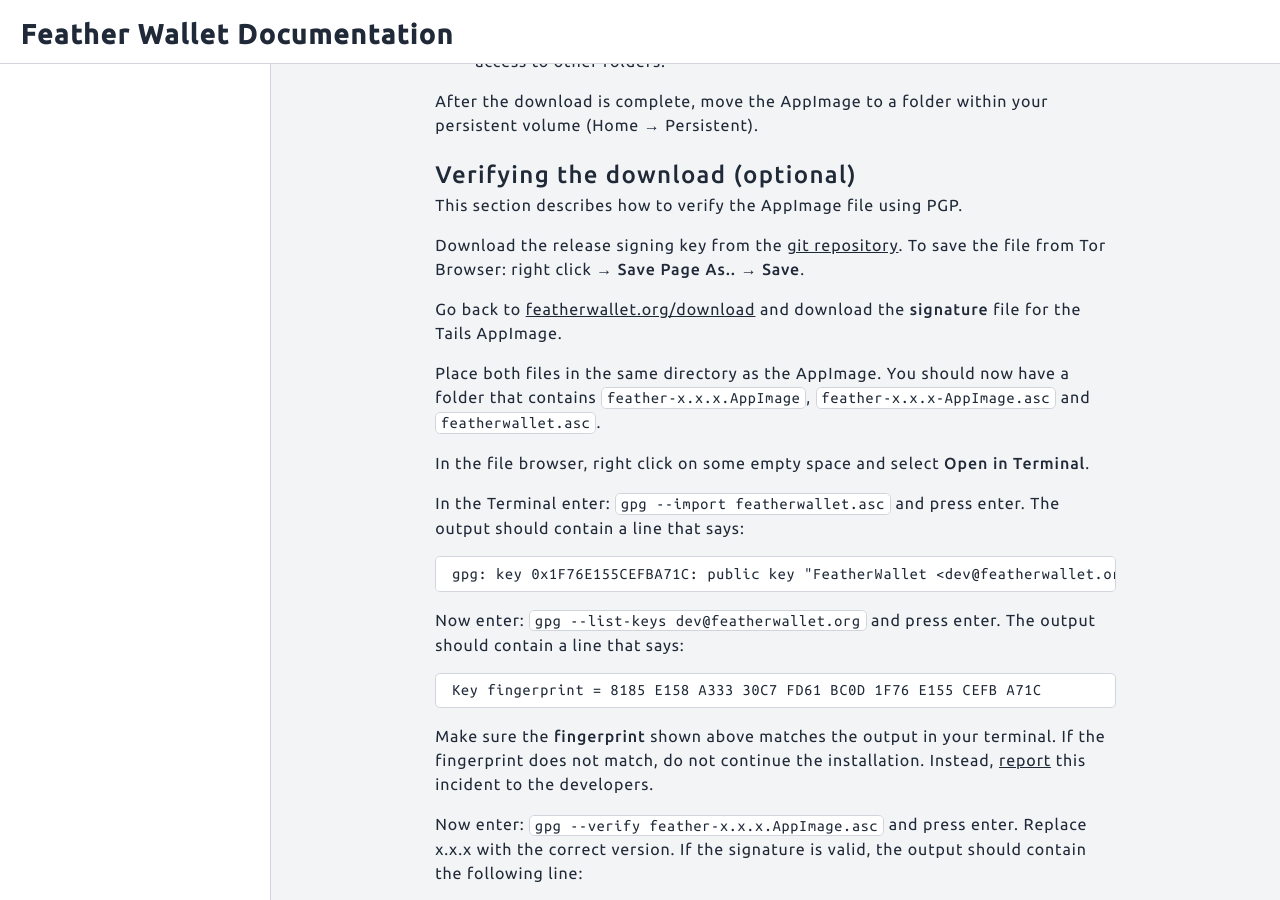
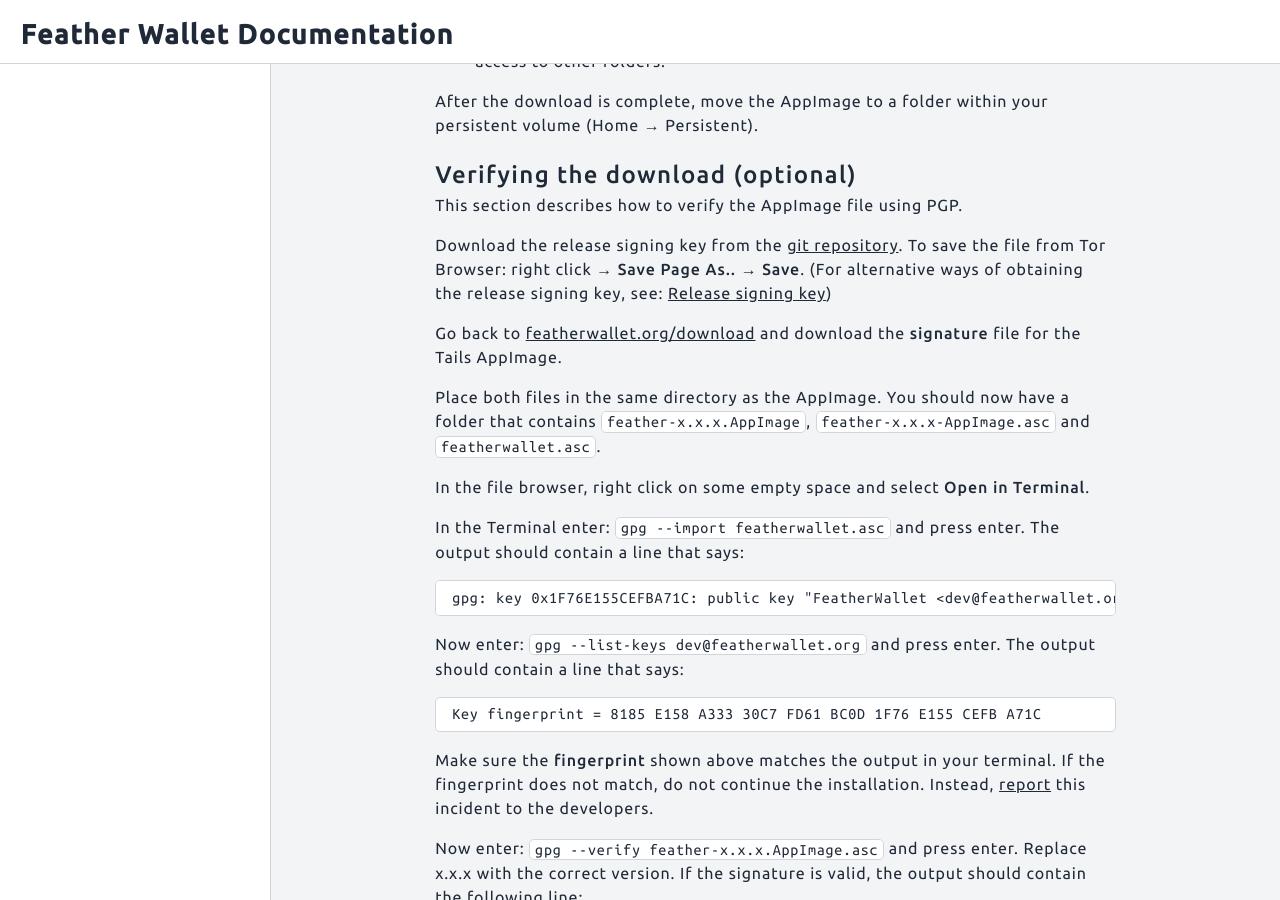
Before and after one commit to jermanuts/feather-docs, a Jekyll site: the page built from content/_guides/tails.md, in a window 1280 px wide and 900 px high, scrolled down 910 px. Built offline with Jekyll 4.4.1, drawn with Linux system fonts in a browser that asks for light colours.

Commit message:
tails: add link to release signing key

```diff
--- a/content/_guides/tails.md
+++ b/content/_guides/tails.md
@@ -39,7 +39,7 @@
 
 This section describes how to verify the AppImage file using PGP.
 
-Download the release signing key from the [git repository](https://raw.githubusercontent.com/feather-wallet/feather/master/utils/pubkeys/featherwallet.asc). To save the file from Tor Browser: right click **→ Save Page As.. → Save**.
+Download the release signing key from the [git repository](https://raw.githubusercontent.com/feather-wallet/feather/master/utils/pubkeys/featherwallet.asc). To save the file from Tor Browser: right click **→ Save Page As.. → Save**. (For alternative ways of obtaining the release signing key, see: [Release signing key](release-signing-key))
 
 Go back to [featherwallet.org/download](https://featherwallet.org/download) and download the **signature** file for the Tails AppImage.
 
```
